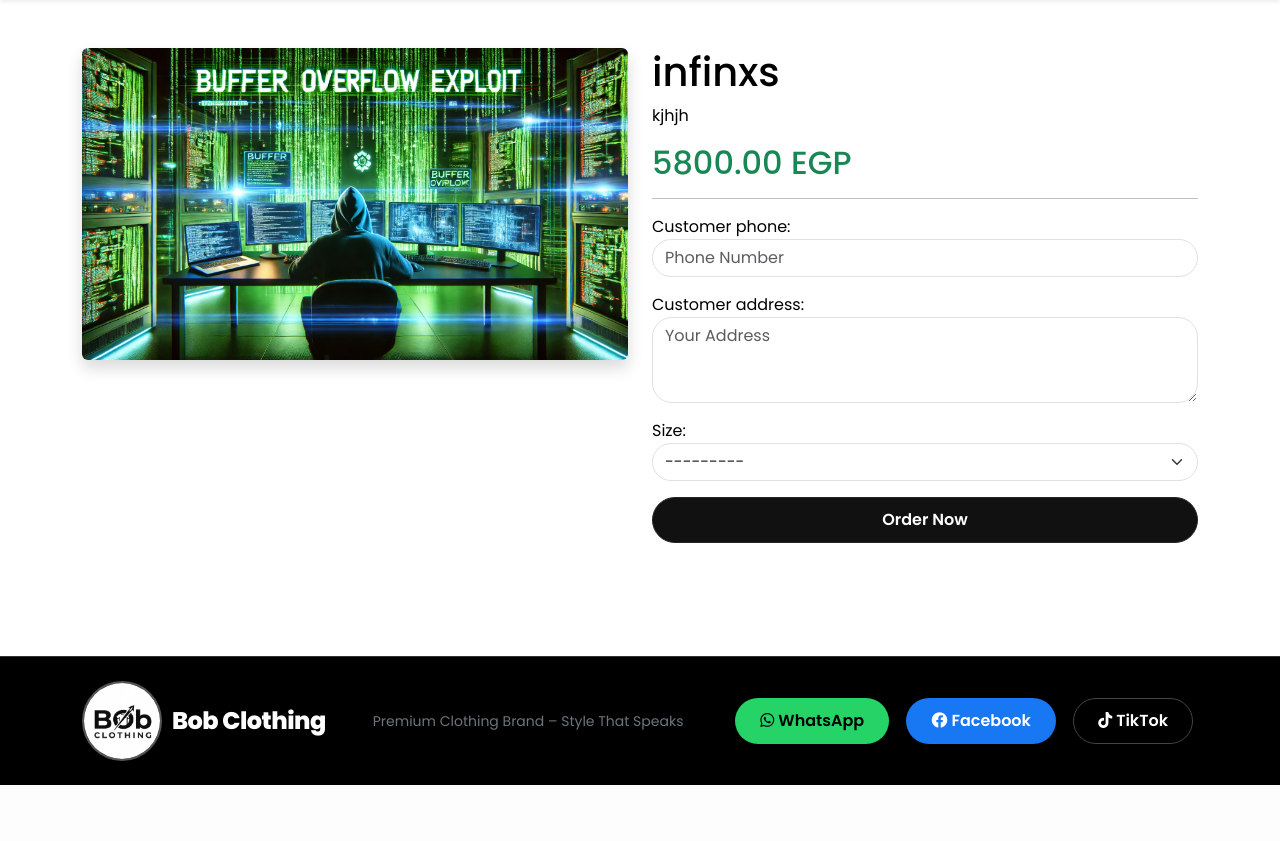
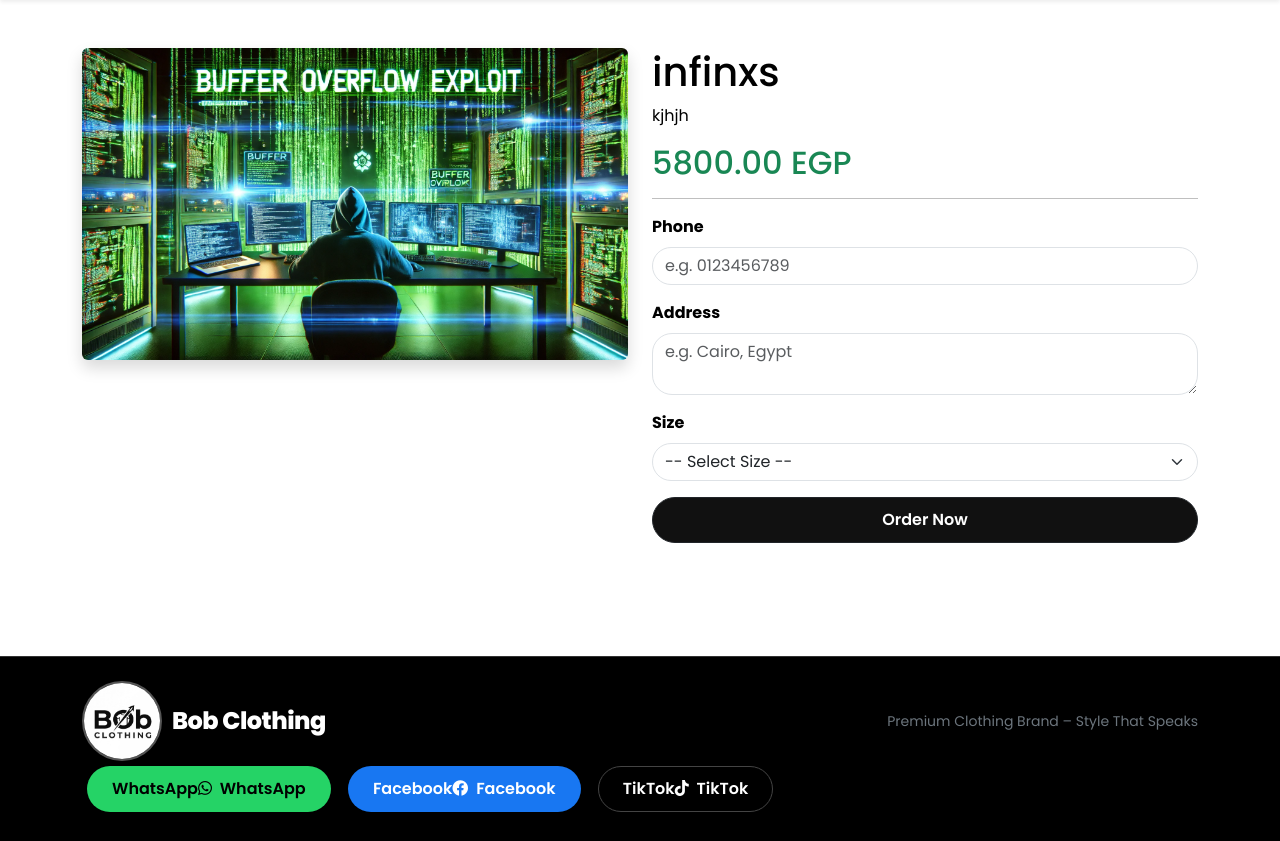
Before and after one commit to lool5/bob-store, a Django app: page /product/6/ in a window 1280 px wide. Shown: the part 107-948 px from the top of the page. Before the commit the page ends 892 px from the top, so only its background shows below. Run offline with Django 5.2, Linux system fonts and the light colour scheme; data comes from the database, SQL or seed files in the repository; both versions use the stored data as it was after the commit.

Commit message:
Updated website design and fixed login

```diff
--- a/store/forms.py
+++ b/store/forms.py
@@ -1,67 +1,55 @@
 from django import forms
-
 from .models import Product, Order
 
-
 class ProductForm(forms.ModelForm):
-
     class Meta:
-
         model = Product
-
         fields = [
             'name',
             'description',
             'price',
+            'discount',   # <-- أضف هذا الحقل
             'image'
         ]
-
         widgets = {
-
             'name': forms.TextInput(attrs={
                 'class': 'form-control form-control-lg'
             }),
-
             'description': forms.Textarea(attrs={
                 'class': 'form-control form-control-lg',
                 'rows': 4
             }),
-
             'price': forms.NumberInput(attrs={
                 'class': 'form-control form-control-lg'
             }),
-
+            'discount': forms.NumberInput(attrs={
+                'class': 'form-control form-control-lg',
+                'placeholder': 'مثال: 15 (لنسبة 15%)'
+            }),
             'image': forms.FileInput(attrs={
                 'class': 'form-control form-control-lg'
             }),
         }
 
-
 class OrderForm(forms.ModelForm):
-
     class Meta:
-
         model = Order
-
         fields = [
             'customer_phone',
             'customer_address',
             'size'
+            # تم إزالة 'discount' نهائياً
         ]
-
         widgets = {
-
             'customer_phone': forms.TextInput(attrs={
                 'class': 'form-control mb-3',
                 'placeholder': 'Phone Number'
             }),
-
             'customer_address': forms.Textarea(attrs={
                 'class': 'form-control mb-3',
                 'rows': 3,
                 'placeholder': 'Your Address'
             }),
-
             'size': forms.Select(attrs={
                 'class': 'form-select mb-3'
             }),
--- a/store/models.py
+++ b/store/models.py
@@ -2,6 +2,19 @@ from django.db import models
 
 
 class Product(models.Model):
+
+    discount = models.DecimalField(
+        max_digits=5,
+        decimal_places=2,
+        default=0,
+        help_text="نسبة التخفيض % (0 = لا يوجد تخفيض)"
+    )
+    @property
+    def discounted_price(self):
+        if self.discount > 0:
+            return self.price * (100 - self.discount) / 100
+        return self.price
+
 
     name = models.CharField(
         max_length=200
--- a/store/templates/base.html
+++ b/store/templates/base.html
@@ -4,7 +4,7 @@
 <head>
     <meta charset="UTF-8">
     <meta name="viewport" content="width=device-width, initial-scale=1.0, user-scalable=yes">
-    <title>Bob Clothing – Style That Speaks</title>
+    <title>Bob Clothing</title>
     <link href="https://cdn.jsdelivr.net/npm/bootstrap@5.3.3/dist/css/bootstrap.min.css" rel="stylesheet">
     <!-- Google Fonts -->
     <link href="https://fonts.googleapis.com/css2?family=Poppins:wght@300;400;500;600;700;800&family=Cairo:wght@300;400;500;600;700;800&display=swap" rel="stylesheet">
@@ -387,9 +387,40 @@
                 </div>
                 <p class="mb-0 text-secondary small" data-i18n="footer_desc">Premium Clothing Brand – Style That Speaks</p>
                 <div class="mt-3 mt-md-0">
-                    <a href="#" class="btn btn-social btn-whatsapp me-2" data-i18n="whatsapp"><i class="fab fa-whatsapp me-1"></i> WhatsApp</a>
-                    <a href="#" class="btn btn-social btn-facebook me-2" data-i18n="facebook"><i class="fab fa-facebook me-1"></i> Facebook</a>
-                    <a href="#" class="btn btn-social btn-tiktok" data-i18n="tiktok"><i class="fab fa-tiktok me-1"></i> TikTok</a>
+
+                    <a href="https://wa.me/201099436274"
+                    target="_blank"
+                    class="btn btn-social btn-whatsapp me-2"
+                    data-i18n="whatsapp">
+
+                        <i class="fab fa-whatsapp me-1"></i>
+
+                        WhatsApp
+
+                    </a>
+
+                    <a href="https://www.facebook.com/share/15nSA1Aakmr/?mibextid=wwXIfr"
+                    target="_blank"
+                    class="btn btn-social btn-facebook me-2"
+                    data-i18n="facebook">
+
+                        <i class="fab fa-facebook me-1"></i>
+
+                        Facebook
+
+                    </a>
+
+                    <a href="https://www.tiktok.com/@bob.clothing?_r=1&_t=ZS-96VkolSx421"
+                    target="_blank"
+                    class="btn btn-social btn-tiktok"
+                    data-i18n="tiktok">
+
+                        <i class="fab fa-tiktok me-1"></i>
+
+                        TikTok
+
+                    </a>
+
                 </div>
             </div>
         </div>
@@ -459,6 +490,14 @@
             window.dispatchEvent(new CustomEvent('languageChanged', { detail: { lang } }));
         }
         window.addEventListener('DOMContentLoaded', applyLanguage);
+
+        // داخل applyLanguage بعد تحديث النصوص
+        document.querySelectorAll('[data-i18n-placeholder]').forEach(el => {
+            const key = el.getAttribute('data-i18n-placeholder');
+            if (translations[lang]?.[key]) {
+                el.placeholder = translations[lang][key];
+            }
+        });
     </script>
     <script src="https://cdn.jsdelivr.net/npm/bootstrap@5.3.3/dist/js/bootstrap.bundle.min.js"></script>
 </body>
--- a/store/templates/dashboard/login.html
+++ b/store/templates/dashboard/login.html
@@ -77,8 +77,7 @@
             {% endfor %}
         {% endif %}
 
-        <form method="POST" action="{% url 'store:admin_login' %}">
-            {% csrf_token %}
+        <form method="POST" action="{% url 'admin_login' %}">            {% csrf_token %}
             <div class="mb-3">
                 <i class="fas fa-user me-2 text-secondary"></i>
                 <input type="text" name="username" id="username-input" placeholder="Username" class="form-control form-control-lg">
--- a/store/templates/product_details.html
+++ b/store/templates/product_details.html
@@ -3,16 +3,11 @@
 {% block content %}
 
 <div class="row">
-
     <div class="col-md-6">
-
-        <img src="{{ product.image.url }}"
-             class="img-fluid rounded shadow">
-
+        <img src="{{ product.image.url }}" class="img-fluid rounded shadow">
     </div>
 
     <div class="col-md-6">
-
         <h1 class="product-name" data-en="{{ product.name }}" data-ar="{{ product.name_ar|default:product.name }}">
             {{ product.name }}
         </h1>
@@ -22,31 +17,54 @@
         </p>
 
         <h2 class="text-success">
-            {{ product.price }} EGP
+            {% if product.discount > 0 %}
+                <del class="text-muted fs-5">{{ product.price }} EGP</del><br>
+                <strong>{{ product.discounted_price|floatformat:2 }} EGP</strong>
+                <span class="badge bg-danger ms-2">-{{ product.discount }}%</span>
+            {% else %}
+                {{ product.price }} EGP
+            {% endif %}
         </h2>
 
         <hr>
 
         <form method="POST">
-
             {% csrf_token %}
 
-            {{ form.as_p }}
+            <!-- حقل رقم الهاتف مع ترجمة -->
+            <div class="mb-3">
+                <label class="form-label fw-bold" data-i18n="phone_th">Phone</label>
+                <input type="text" name="customer_phone" class="form-control" required id="customer_phone"
+                       placeholder="e.g. 0123456789" data-i18n-placeholder="phone_placeholder">
+            </div>
 
-            <button class="btn btn-dark w-100"
-                    data-i18n="order_now">
+            <!-- حقل العنوان مع ترجمة -->
+            <div class="mb-3">
+                <label class="form-label fw-bold" data-i18n="address_th">Address</label>
+                <textarea name="customer_address" class="form-control" rows="2" required id="customer_address"
+                          placeholder="e.g. Cairo, Egypt" data-i18n-placeholder="address_placeholder"></textarea>
+            </div>
 
-                Order Now
+            <!-- حقل المقاس مع ترجمة -->
+            <div class="mb-3">
+                <label class="form-label fw-bold" data-i18n="size_th">Size</label>
+                <select name="size" class="form-select" required id="size">
+                    <option value="">-- Select Size --</option>
+                    <option value="S">S</option>
+                    <option value="M">M</option>
+                    <option value="L">L</option>
+                    <option value="XL">XL</option>
+                    <option value="XXL">XXL</option>
+                </select>
+            </div>
 
-            </button>
-
+            <button class="btn btn-dark w-100" data-i18n="order_now">Order Now</button>
         </form>
-
     </div>
-
 </div>
 
 <script>
+    // تحديث اسم المنتج ووصفه عند تغيير اللغة
     function updateProductDetails() {
         const lang = localStorage.getItem("lang") || "en";
         const nameEl = document.querySelector('.product-name');
@@ -60,8 +78,48 @@
             if (text) descEl.textContent = text;
         }
     }
-    window.addEventListener('languageChanged', updateProductDetails);
-    document.addEventListener('DOMContentLoaded', updateProductDetails);
+
+    // تحديث النصوص داخل الحقول (placeholder) عند تغيير اللغة
+    function updateFormPlaceholders() {
+        const lang = localStorage.getItem("lang") || "en";
+        const phoneInput = document.getElementById('customer_phone');
+        const addressInput = document.getElementById('customer_address');
+        const sizeSelect = document.getElementById('size');
+
+        const placeholders = {
+            en: { phone: "e.g. 0123456789", address: "e.g. Cairo, Egypt" },
+            ar: { phone: "مثال: 0123456789", address: "مثال: القاهرة، مصر" }
+        };
+
+        if (phoneInput) phoneInput.placeholder = placeholders[lang].phone;
+        if (addressInput) addressInput.placeholder = placeholders[lang].address;
+
+        // ترجمة خيارات المقاس إذا أردت (حسب اللغة)
+        if (sizeSelect) {
+            const options = sizeSelect.options;
+            if (lang === 'ar') {
+                for (let i = 0; i < options.length; i++) {
+                    if (options[i].value === '') options[i].text = '-- اختر المقاس --';
+                    else options[i].text = options[i].value; // S,M,L تبقى كما هي
+                }
+            } else {
+                for (let i = 0; i < options.length; i++) {
+                    if (options[i].value === '') options[i].text = '-- Select Size --';
+                    else options[i].text = options[i].value;
+                }
+            }
+        }
+    }
+
+    // استماع لحدث تغيير اللغة
+    window.addEventListener('languageChanged', () => {
+        updateProductDetails();
+        updateFormPlaceholders();
+    });
+    document.addEventListener('DOMContentLoaded', () => {
+        updateProductDetails();
+        updateFormPlaceholders();
+    });
 </script>
 
 {% endblock %}
```
Also changed, not shown: store/templates/dashboard/add_product.html (+14 -2 lines), store/templates/dashboard/dashboard.html (+7 -1 lines), store/templates/home.html (+7 -1 lines), db.sqlite3, media/products/25255.webp (added), media/products/526585492_1182146987290869_7927888527246464924_n_q9L0SwF.jpg (added), media/products/Picsart_24-09-02_07-36-31-610.jpg (added), media/products/f1b4ede255e008646e425038d709c9b6.png (added), media/products/f1b4ede255e008646e425038d709c9b6_3zzY6pY.png (added), media/products/s-l400.jpg (added), store/migrations/0005_product_discount.py (added).
